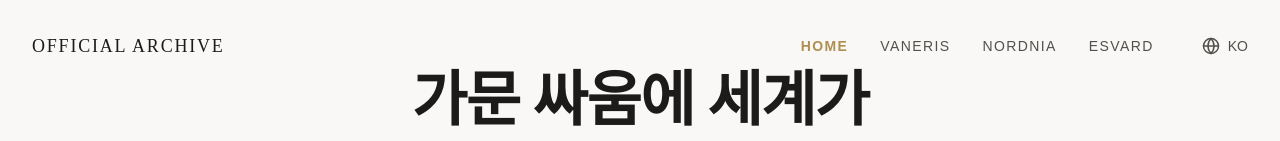
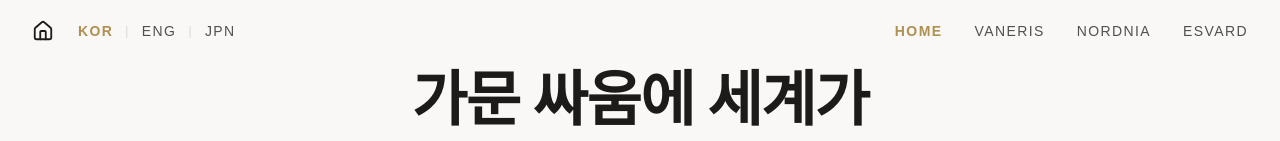
Before and after one commit to gbe-gif/NORDNIA, a React (Vite) app: page / in a window 1280 px wide. Shown: the top 141 px of the page. Built offline with nearby package versions, Linux system fonts and the light colour scheme; a web font is replaced by a local one.

Commit message:
feat(nav): add home icon and language switcher
Replace the text-based archive link with a home icon and implement a multi-language toggle for KOR, ENG, and JPN in the navigation bar.

```diff
--- a/src/components/layout/Navbar.tsx
+++ b/src/components/layout/Navbar.tsx
@@ -1,6 +1,6 @@
 import { useState, useEffect } from 'react';
 import { Link, useLocation } from 'react-router-dom';
-import { Menu, X, Globe } from 'lucide-react';
+import { Menu, X, Home } from 'lucide-react';
 import { motion, AnimatePresence } from 'motion/react';
 import { useTranslation } from 'react-i18next';
 
@@ -41,9 +41,19 @@ export default function Navbar() {
       }`}
     >
       <div className="max-w-7xl mx-auto px-6 lg:px-8 flex items-center justify-between">
-        <Link to="/" className="font-serif text-lg tracking-widest text-ink hover:text-gold-accent transition-colors">
-          {t('nav.archive')}
-        </Link>
+        <div className="flex items-center gap-6">
+          <Link to="/" className="text-ink hover:text-gold-accent transition-colors" aria-label="Home">
+            <Home size={22} />
+          </Link>
+
+          <div className="flex items-center gap-3 text-xs md:text-sm tracking-widest font-medium">
+            <button onClick={() => changeLanguage('ko')} className={`transition-colors ${i18n.language === 'ko' ? 'font-bold text-gold-accent' : 'text-ink-light hover:text-ink'}`}>KOR</button>
+            <span className="text-border-warm text-[10px] md:text-xs">|</span>
+            <button onClick={() => changeLanguage('en')} className={`transition-colors ${i18n.language === 'en' ? 'font-bold text-gold-accent' : 'text-ink-light hover:text-ink'}`}>ENG</button>
+            <span className="text-border-warm text-[10px] md:text-xs">|</span>
+            <button onClick={() => changeLanguage('ja')} className={`transition-colors ${i18n.language === 'ja' ? 'font-bold text-gold-accent' : 'text-ink-light hover:text-ink'}`}>JPN</button>
+          </div>
+        </div>
 
         {/* Desktop Nav */}
         <div className="hidden md:flex items-center gap-8">
@@ -60,18 +70,6 @@ export default function Navbar() {
               {t(link.key)}
             </Link>
           ))}
-
-          <div className="relative group flex items-center gap-2 text-ink-light hover:text-ink cursor-pointer ml-4 py-4">
-            <Globe size={18} />
-            <span className="text-sm font-medium uppercase">{i18n.language}</span>
-            <div className="absolute top-[calc(100%-1rem)] right-0 pt-4 w-24 opacity-0 group-hover:opacity-100 transition-opacity pointer-events-none group-hover:pointer-events-auto z-50">
-              <div className="bg-paper border border-border-warm rounded shadow-lg flex flex-col py-1 overflow-hidden">
-                <button onClick={() => changeLanguage('ko')} className={`px-4 py-2 text-sm text-left hover:bg-stone transition-colors ${i18n.language === 'ko' ? 'font-bold text-gold-accent' : 'text-ink'}`}>KOR</button>
-                <button onClick={() => changeLanguage('en')} className={`px-4 py-2 text-sm text-left hover:bg-stone transition-colors ${i18n.language === 'en' ? 'font-bold text-gold-accent' : 'text-ink'}`}>ENG</button>
-                <button onClick={() => changeLanguage('ja')} className={`px-4 py-2 text-sm text-left hover:bg-stone transition-colors ${i18n.language === 'ja' ? 'font-bold text-gold-accent' : 'text-ink'}`}>JPN</button>
-              </div>
-            </div>
-          </div>
         </div>
 
         {/* Mobile Menu Toggle */}
@@ -109,18 +107,6 @@ export default function Navbar() {
                 {t(link.key)}
               </Link>
             ))}
-
-            <div className="py-2 flex items-center gap-6">
-              <div className="flex items-center gap-1 text-ink-light">
-                <Globe size={16} />
-                <span className="text-xs font-medium tracking-widest uppercase">Language</span>
-              </div>
-              <div className="flex gap-4">
-                <button onClick={() => changeLanguage('ko')} className={`text-sm tracking-widest ${i18n.language === 'ko' ? 'font-bold text-gold-accent' : 'text-ink-light hover:text-ink'}`}>KOR</button>
-                <button onClick={() => changeLanguage('en')} className={`text-sm tracking-widest ${i18n.language === 'en' ? 'font-bold text-gold-accent' : 'text-ink-light hover:text-ink'}`}>ENG</button>
-                <button onClick={() => changeLanguage('ja')} className={`text-sm tracking-widest ${i18n.language === 'ja' ? 'font-bold text-gold-accent' : 'text-ink-light hover:text-ink'}`}>JPN</button>
-              </div>
-            </div>
           </motion.div>
         )}
       </AnimatePresence>
```
